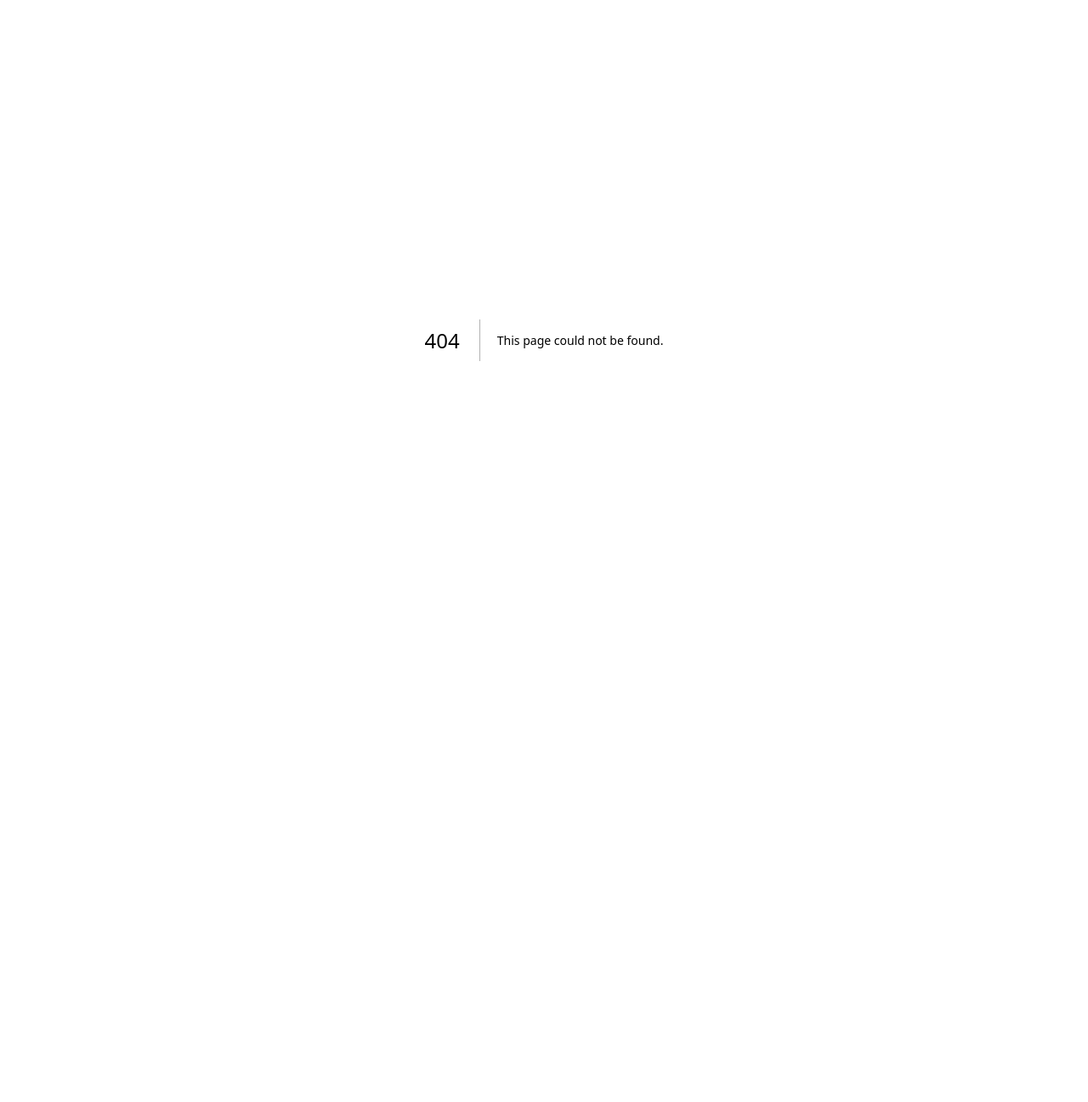
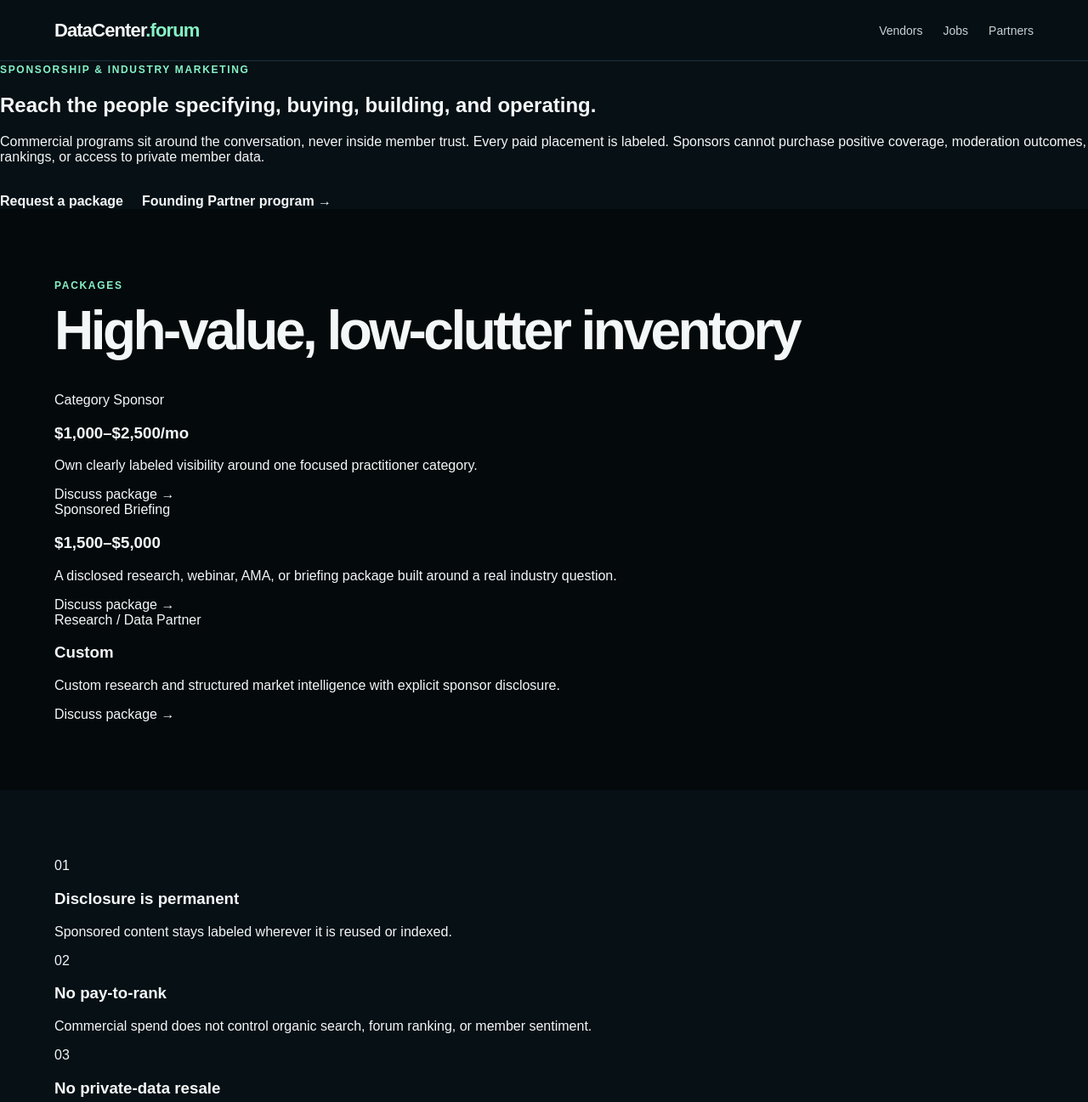
Before and after one commit to DopestT/data-center.forum, a Next.js app: page /advertise in a window 1280 px wide. Before the commit this address had no page. Shown: the top 1297 px of the page at 85% size. Before the commit the page ends 800 px from the top, so only its background shows below. Built offline with nearby package versions, Linux system fonts and the light colour scheme.

Commit message:
Build sponsorship sales page

```diff
--- /dev/null
+++ b/app/advertise/page.tsx
@@ -0,0 +1,13 @@
+import Link from "next/link";
+import { sponsorshipPlans } from "../../lib/monetization";
+
+export default async function AdvertisePage({ searchParams }: { searchParams: Promise<{ sent?: string }> }) {
+  const query = await searchParams;
+  return <main>
+    <header className="topbar"><Link className="brand" href="/">DataCenter<span>.forum</span></Link><nav><Link href="/vendors">Vendors</Link><Link href="/jobs">Jobs</Link><Link href="/partners">Partners</Link></nav></header>
+    <section className="commerceHero"><span className="kicker">SPONSORSHIP & INDUSTRY MARKETING</span><h1>Reach the people specifying, buying, building, and operating.</h1><p>Commercial programs sit around the conversation, never inside member trust. Every paid placement is labeled. Sponsors cannot purchase positive coverage, moderation outcomes, rankings, or access to private member data.</p><div className="heroActions"><a className="buttonLink" href="#inquire">Request a package</a><Link href="/partners">Founding Partner program →</Link></div></section>
+    <section className="section darkSection"><div className="sectionHead"><div><span className="kicker">PACKAGES</span><h2>High-value, low-clutter inventory</h2></div></div><div className="pricingGrid">{sponsorshipPlans.map(plan => <article className="priceCard" key={plan.name}><span>{plan.name}</span><h3>{plan.price}</h3><p>{plan.name === "Category Sponsor" ? "Own clearly labeled visibility around one focused practitioner category." : plan.name === "Sponsored Briefing" ? "A disclosed research, webinar, AMA, or briefing package built around a real industry question." : "Custom research and structured market intelligence with explicit sponsor disclosure."}</p><a href="#inquire">Discuss package →</a></article>)}</div></section>
+    <section className="section"><div className="principleGrid"><article><span>01</span><h3>Disclosure is permanent</h3><p>Sponsored content stays labeled wherever it is reused or indexed.</p></article><article><span>02</span><h3>No pay-to-rank</h3><p>Commercial spend does not control organic search, forum ranking, or member sentiment.</p></article><article><span>03</span><h3>No private-data resale</h3><p>Buyer introductions require explicit user intent and consent.</p></article><article><span>04</span><h3>Measure business outcomes</h3><p>Lead requests, qualified introductions, event registrations, and engagement matter more than raw impressions.</p></article></div></section>
+    <section id="inquire" className="section commerceSplit"><div><span className="kicker">SALES INQUIRY</span><h2>Tell us what you need to move</h2><p>Pipeline, market education, hiring, category awareness, or a specific launch. We will keep the commercial package narrow enough to measure.</p>{query.sent === "1" && <p className="successNotice">Inquiry received.</p>}</div><form className="commerceForm" action="/api/sponsorship-inquiries" method="post"><label>Company<input name="company_name" required /></label><label>Your name<input name="contact_name" required /></label><label>Work email<input name="contact_email" type="email" required /></label><label>Package<select name="package" defaultValue="Category Sponsor">{sponsorshipPlans.map(plan => <option key={plan.name}>{plan.name}</option>)}</select></label><label>Budget range<input name="budget" placeholder="$1,500–$5,000" /></label><label>Goal<textarea name="notes" minLength={10} maxLength={3000} required /></label><button type="submit">Request sponsorship package</button></form></section>
+  </main>;
+}
```
